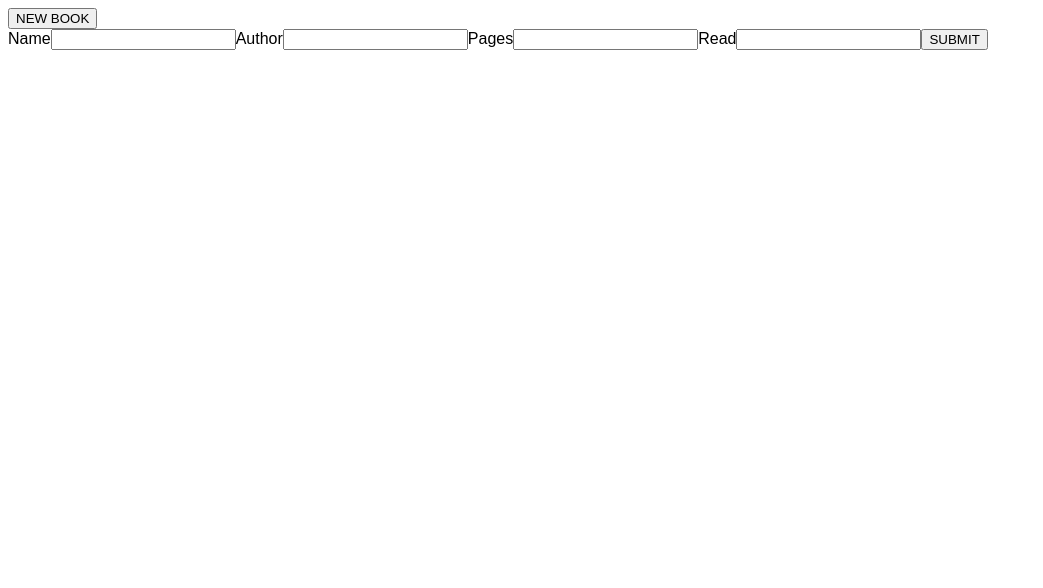
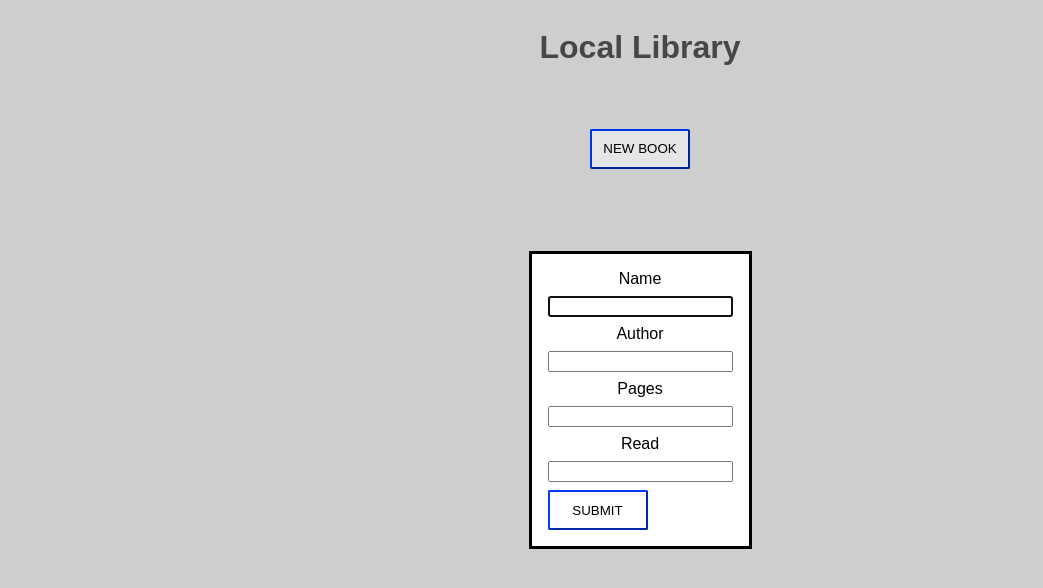
Before and after one commit to kloxer/TOP-Library, a plain HTML site: page index.html in a window 1280 px wide. Both pictures are taken after a click on the button "NEW BOOK". Shown: the whole page, without its empty margins (0-1043 px from the left). Drawn offline with Linux system fonts and the light colour scheme.

Commit message:
Added visuals, used modal to show form instead.

```diff
--- a/index.html
+++ b/index.html
@@ -8,6 +8,6 @@
     <link href="styles.css" rel="stylesheet" type="text/css">
 </head>
 <body>
-
+    <h1>Local Library</h1>
 </body>
 </html>
--- a/script.js
+++ b/script.js
@@ -108,27 +108,19 @@ function createTable(){
 }
 
 
-function addBookToLibrary(title,author,pages,read){
-
-
-}
 
 const button = document.createElement("button");
 button.textContent = "NEW BOOK";
 selector.appendChild(button);
 
-function generateLabelAndInput(form, labelName,inputName){
-    const label = document.createElement("label");
-    label.label = labelName;
-    label.textContent= labelName;
-    const input =document.createElement("input");
-    input.name=inputName;
-    form.appendChild(label);
-    form.appendChild(input);
+generateForm();
+const buttonlistener = button.addEventListener('click', showDiag);
+const diag = document.getElementById("formdiag");
 
-}
 
 function generateForm(){
+    const dialog = document.createElement("dialog");
+    dialog.id='formdiag';
     const form = document.createElement("form");
     form.action=  '';
     form.method = 'post';
@@ -142,16 +134,36 @@ function generateForm(){
     submitbutton.textContent="SUBMIT";
     form.appendChild(submitbutton);
 
-    selector.appendChild(form);
+    dialog.appendChild(form);
+    selector.appendChild(dialog);
 
+    //diag is closed below
     const submitbuttonlistener = submitbutton.addEventListener('click', addObjs);
+
 
 }
 
-//add Book to table
+function showDiag(){
+    diag.showModal();
+}
+
+
+//so I don't have to be repetitive
+function generateLabelAndInput(form, labelName,inputName){
+    const label = document.createElement("label");
+    label.label = labelName;
+    label.textContent= labelName;
+    const input =document.createElement("input");
+    input.name=inputName;
+    form.appendChild(label);
+    form.appendChild(input);
+
+}
+
+//Once submit is hit from form, do the following below
 function addObjs(event){
     event.preventDefault(); //prevent button default
-
+    diag.close();//close the diag before doing rest
     const findTable = document.querySelector("table");
     if (findTable){
         selector.removeChild(findTable);
@@ -166,15 +178,13 @@ function addObjs(event){
     library.push(x);
     createTable();
 
-    const findForm = document.querySelector("form");
-    if (findForm){
-        selector.removeChild(findForm);
-
-    }
+    // const findForm = document.querySelector("form");
+    // if (findForm){
+    //     selector.removeChild(findForm);
+    // }
 
 }
 
-const buttonlistener = button.addEventListener('click', generateForm);
 
 // createTable();
 
--- a/styles.css
+++ b/styles.css
@@ -31,5 +31,34 @@ html {
   }
 
   caption {
+
     padding: 10px;
   }
+
+  body{
+    display:flex;
+    text-align: center;
+    justify-content: center;
+    align-items: center;
+    flex-direction: column;
+    background-color: rgb(230, 230, 230);
+    gap:41px;
+  }
+
+h1{
+    color: rgb(80, 80, 80);
+}
+
+form{
+    display:flex;
+    flex-direction: column;
+    gap:8px;
+}
+
+button{
+    background-color: rgb(255, 255, 255);
+    border-color: rgb(0, 59, 252);
+    border-radius: 2px;
+    height: 40px;
+    width: 100px;
+}
```
